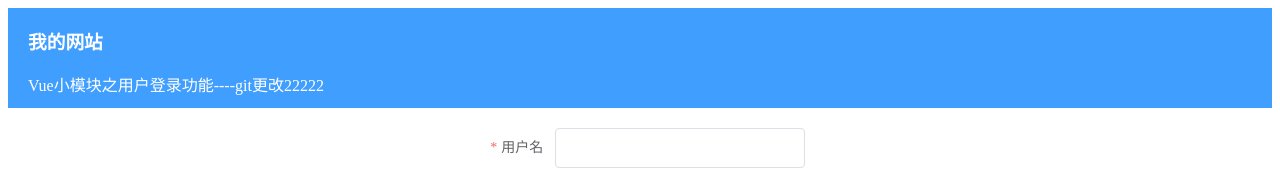
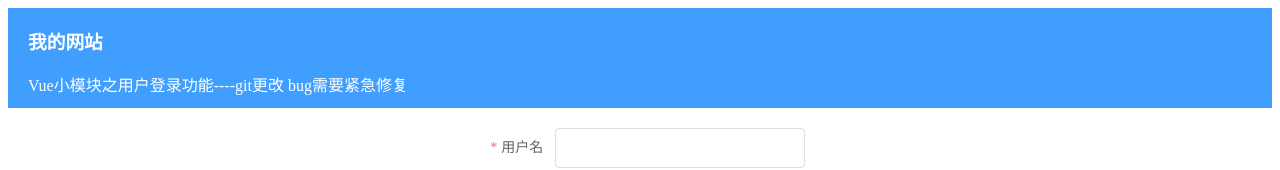
Before and after one commit to xuejianwei2016/demo9, a Vue app: page / in a window 1280 px wide. Shown: the top 170 px of the page. Built offline with nearby package versions, Linux system fonts and the light colour scheme.

Commit message:
Update App.vue

```diff
--- a/src/App.vue
+++ b/src/App.vue
@@ -2,7 +2,7 @@
   <el-container>
     <el-header class="header" height="100px">
       <h3>我的网站</h3>
-      <p>Vue小模块之用户登录功能----git更改22222</p>
+      <p>Vue小模块之用户登录功能----git更改 bug需要紧急修复</p>
     </el-header>
     <el-main>
       <router-view/>
```
